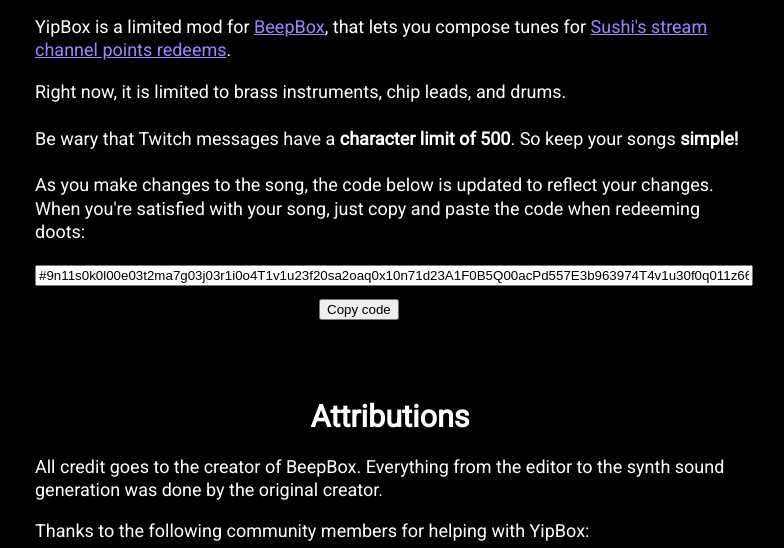
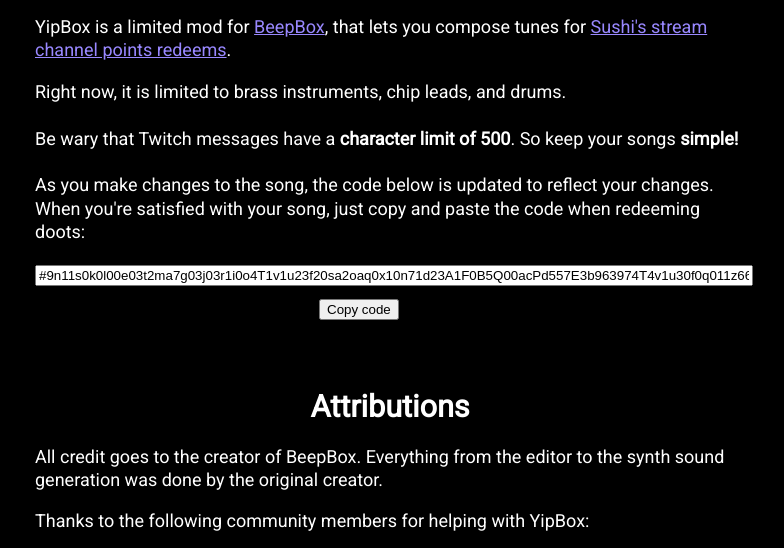
Before and after one commit to sushifur/YipBox, a website: page website/index.html in a window 1280 px wide. Shown: the part 703-1251 px from the top of the page, without its empty margins (250-1034 px from the left). Drawn offline with Linux system fonts and the light colour scheme.

Commit message:
Update index.html

```diff
--- a/website/index.html
+++ b/website/index.html
@@ -73,7 +73,7 @@
 
 		#codeField {
 			width: 100%;
-			height: 120px;
+			height: 110px;
 			position: relative;
 		}
 		input {
@@ -139,9 +139,9 @@
 				YipBox is a limited mod for <a href="https://www.beepbox.co" target="_blank">BeepBox</a>, that lets you compose tunes for <a href="https://twitch.tv/sushifur" target="_blank">Sushi's stream channel points redeems</a>.
 			</p>
 			<p>
-				Right now, it is limited to brass instruments, chip leads, and drums.<br /></br>
+				Right now, it is limited to brass instruments, chip leads, and drums.<br><br>
 				Be wary that Twitch messages have a <b>character limit of 500</b>. So keep your songs <b>simple!</b><br /><br>
-				As you make changes to the song, the code below is updated to reflect your changes.<br />
+				As you make changes to the song, the code below is updated to reflect your changes.<br>
 				When you're satisfied with your song, just copy and paste the code when redeeming doots:
 			</p>
 			<div id="codeField">
@@ -167,6 +167,8 @@
 				</ul>
 				</>
 			</p>
+			<br>
+			<br>
 		</section>
 
 		<div class="column-container">
```
Lines whose indentation alone changed are shown as unchanged.
